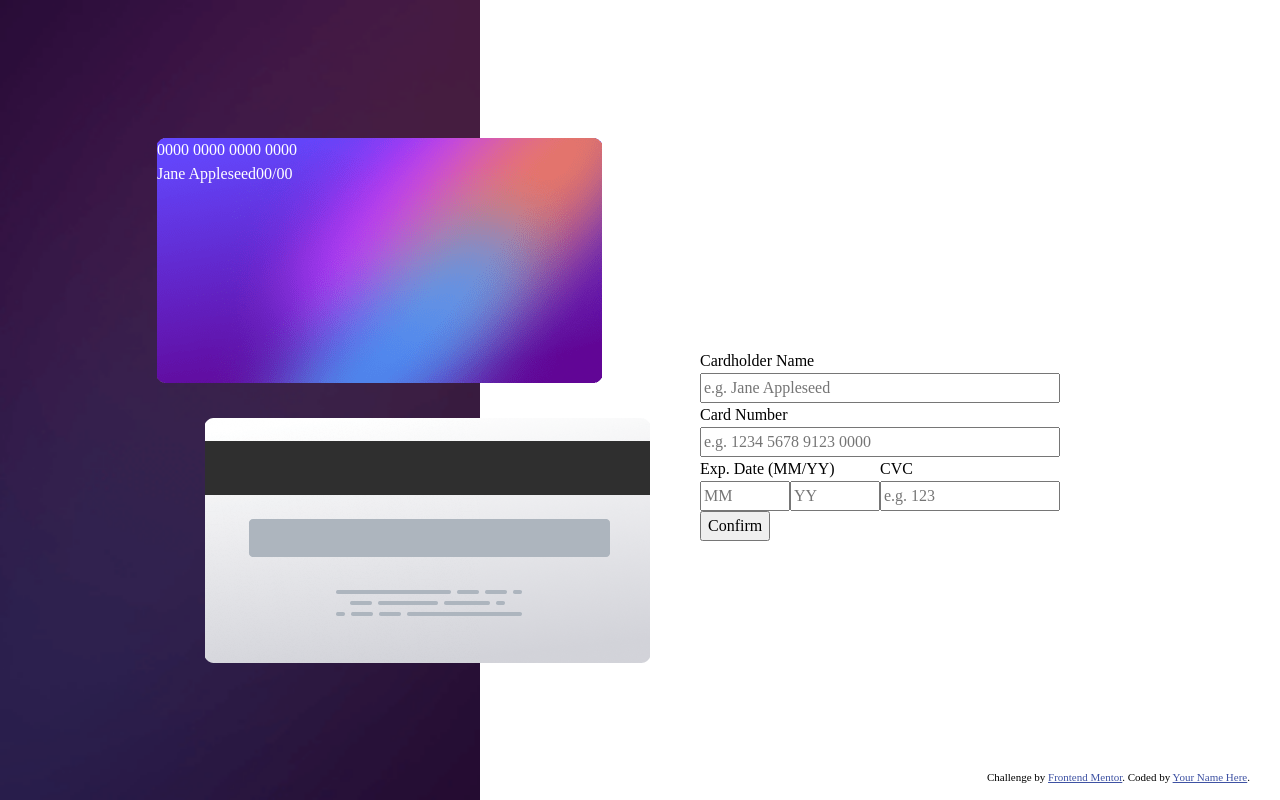
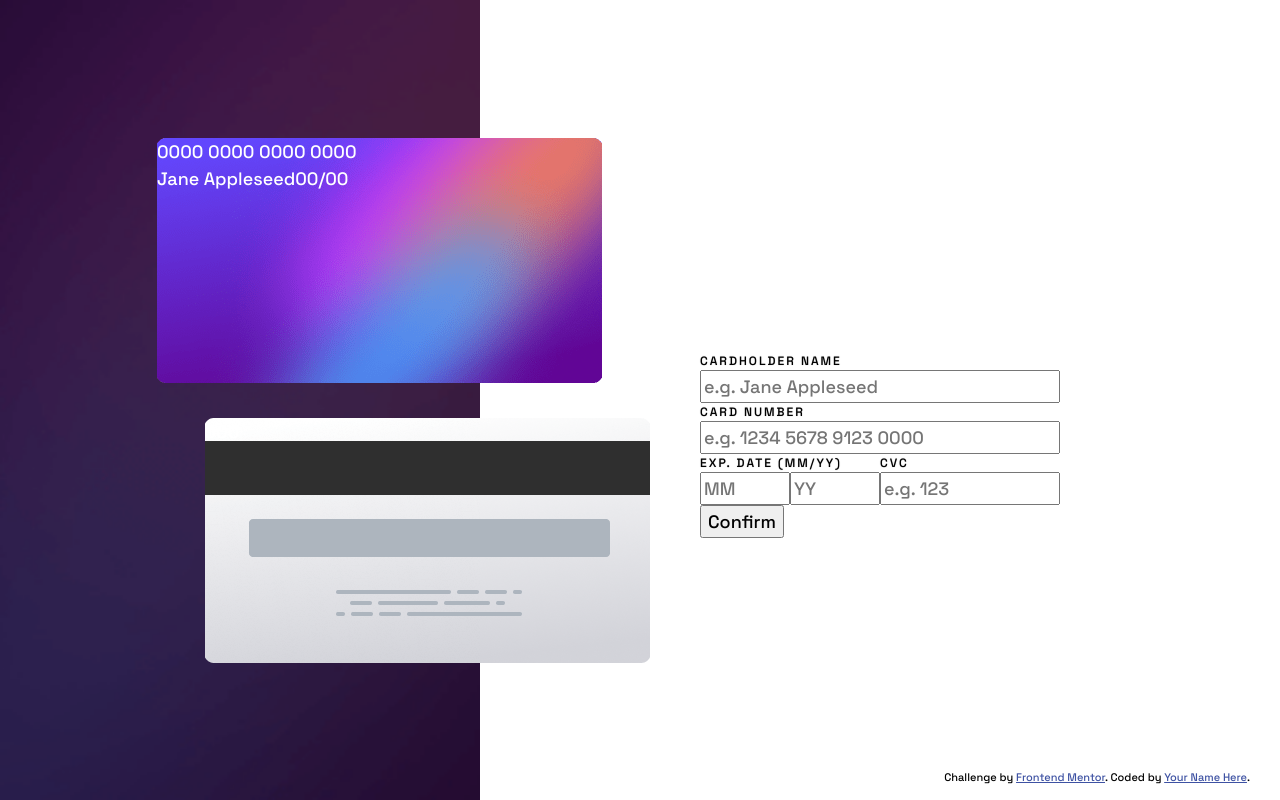
Before and after one commit to edo979/interactive-card-details-form, a website built with Vite: page index.html in a window 1280 px wide. Built offline with nearby package versions, Linux system fonts and the light colour scheme.

Commit message:
basic typography

```diff
--- a/scss/_components.scss
+++ b/scss/_components.scss
@@ -43,6 +43,13 @@
   input {
     width: 100%;
   }
+
+  label {
+    font-size: var(--fs-300);
+    text-transform: uppercase;
+    letter-spacing: 2px;
+    text-shadow: 0 0 1px rgba($color: #000000, $alpha: 0.4);
+  }
 }
 
 .attribution {
--- a/scss/_typography.scss
+++ b/scss/_typography.scss
@@ -0,0 +1,13 @@
+@import url('https://fonts.googleapis.com/css2?family=Space+Grotesk:wght@500&display=swap');
+
+:root {
+  --fs-200: 0.6rem;
+  --fs-300: 0.67rem;
+  --fs-400: 1rem;
+  --fs-500: 1.1rem;
+}
+
+html {
+  font-family: 'Space Grotesk', sans-serif;
+  font-size: 18px;
+}
```
